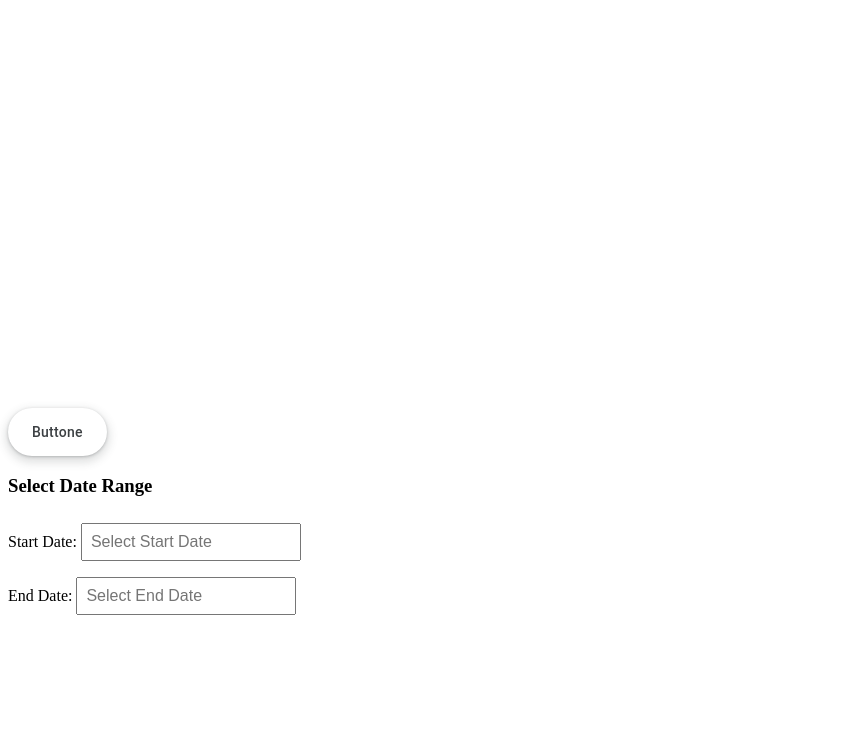
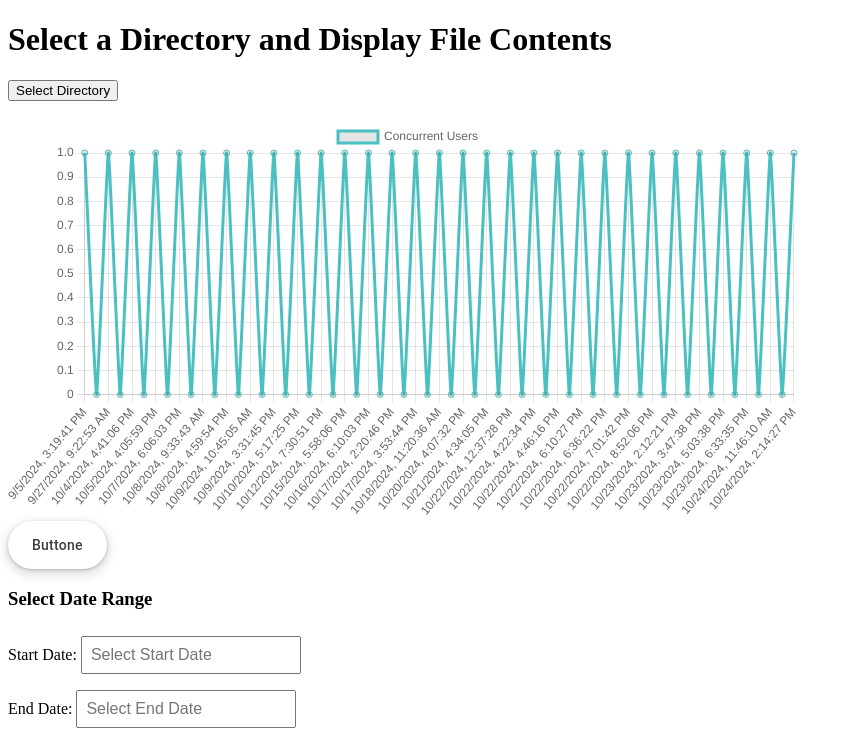
Before and after one commit to henreedev/it-log-visualization, a plain HTML site: page src/index.html in a window 1280 px wide. Shown: the whole page, without its empty margins (0-857 px from the left). Drawn offline with nearby package versions, Linux system fonts and the light colour scheme.

Commit message:
directory picker > get file contents example

```diff
--- a/src/index.html
+++ b/src/index.html
@@ -11,6 +11,51 @@
     />
   </head>
   <body>
+    <h1>Select a Directory and Display File Contents</h1>
+  <button onclick="selectDirectory()">Select Directory</button>
+  <div id="fileList" style="margin-top: 20px;"></div>
+
+  <script>
+    async function selectDirectory() {
+      try {
+        // Prompt the user to select a directory
+        const directoryHandle = await window.showDirectoryPicker();
+
+        // Select the div to display file contents
+        const fileListDiv = document.getElementById("fileList");
+        fileListDiv.innerHTML = "<h2>Files and Contents:</h2>";
+
+        // Loop through each file in the directory
+        for await (const entry of directoryHandle.values()) {
+          if (entry.kind === 'file') {
+            const file = await entry.getFile();
+            const fileContent = await file.text(); // Read file content as text
+
+            // Create a new section for each file
+            const fileSection = document.createElement("div");
+            fileSection.style.border = "1px solid #ddd";
+            fileSection.style.padding = "10px";
+            fileSection.style.marginBottom = "10px";
+
+            // File name
+            const fileName = document.createElement("h3");
+            fileName.textContent = `File: ${entry.name}`;
+            fileSection.appendChild(fileName);
+
+            // File content
+            const fileContentParagraph = document.createElement("pre");
+            fileContentParagraph.textContent = fileContent;
+            fileSection.appendChild(fileContentParagraph);
+
+            // Append file section to file list div
+            fileListDiv.appendChild(fileSection);
+          }
+        }
+      } catch (error) {
+        console.error("Error accessing directory:", error);
+      }
+    }
+  </script>
     <!-- <div style="width: 500px;"><canvas id="dimensions"></canvas></div><br/> -->
     <div style="width: 800px"><canvas id="visualization"></canvas></div>
 
--- a/src/visualization.js
+++ b/src/visualization.js
@@ -137,17 +137,17 @@ const chartData = {
     //     y: { beginAtZero: true },
     //   },
     // },
-    options: {
-      scales: {
-        x: {
-          type: "time",
-          time: {
-            unit: "day", // Specify the unit you want to use
-          },
-          min: "2024-09-09", // Start date of the range
-          max: "2024-11-12", // End date of the range
-        },
-      },
-    },
+    // options: {
+    //   scales: {
+    //     x: {
+    //       type: "time",
+    //       time: {
+    //         unit: "day", // Specify the unit you want to use
+    //       },
+    //       min: "2024-09-09", // Start date of the range
+    //       max: "2024-11-12", // End date of the range
+    //     },
+    //   },
+    // },
   });
 })();
```
